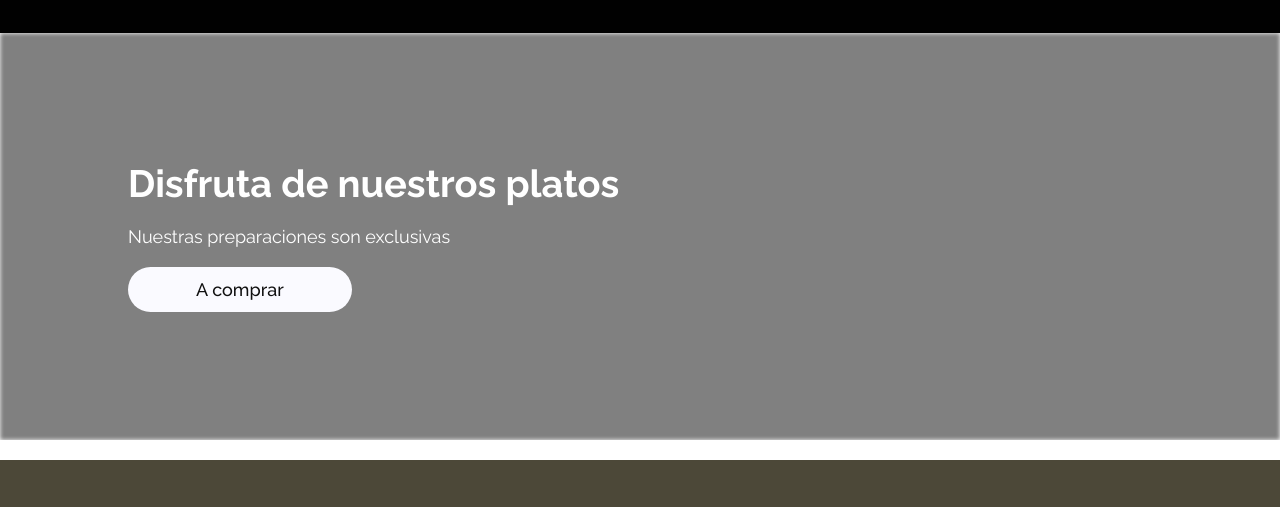
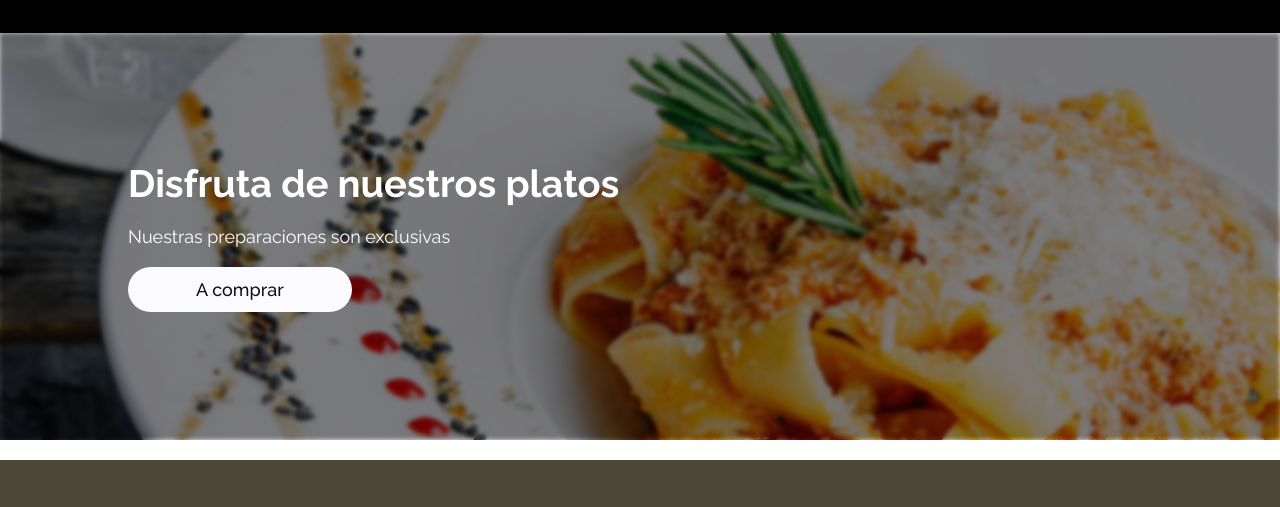
Before and after one commit to AliciaNeff/preentrega, a plain HTML site: page index.html in a window 1280 px wide. Shown: the part 222-729 px from the top of the page. Drawn offline with Linux system fonts and the light colour scheme; the site is published under a folder, as on GitHub Pages, so addresses that start at the root find nothing.

Commit message:
Add files via upload

```diff
--- a/css/index.css
+++ b/css/index.css
@@ -89,7 +89,7 @@ header {
 /* HERO */
 
 .hero {
-  background-image: url(/img/pasta-gourmet-carousel.jpg);
+  background-image: url(../img/pasta-gourmet-carousel.jpg);
   padding: 12.8rem;
   background-position: center;
   background-size: cover;
```
